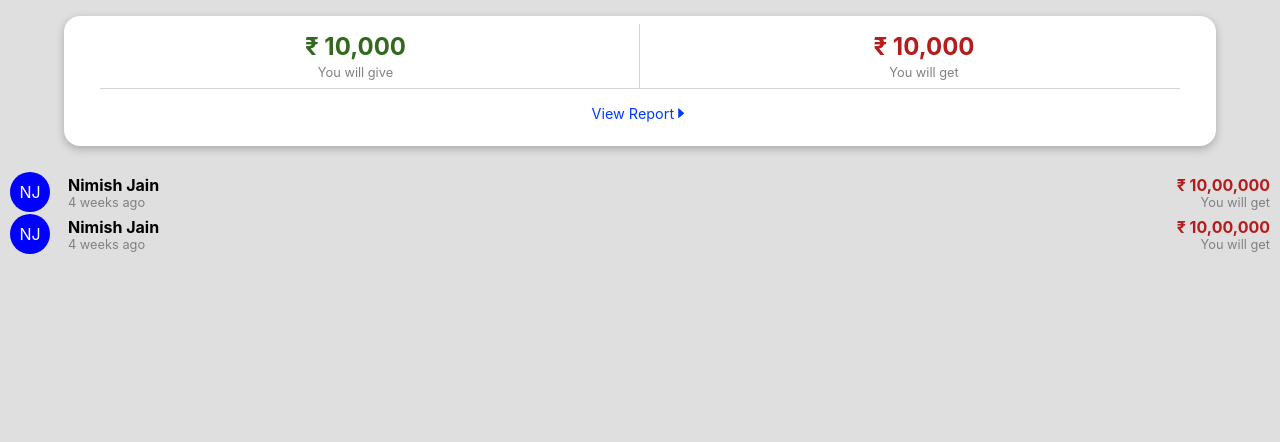
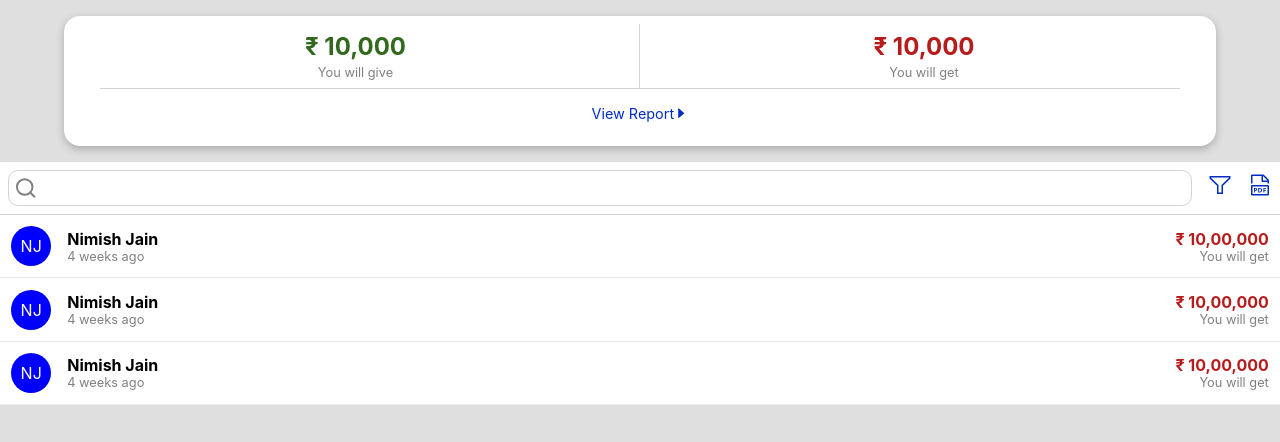
Before and after one commit to nimishjn/transactions-app, a React (Create React App) app: page /home in a window 1280 px wide. Shown: the top 442 px of the page. Built offline with nearby package versions, Linux system fonts and the light colour scheme.

Commit message:
feat: Home page design

```diff
--- a/src/App.css
+++ b/src/App.css
@@ -1,6 +1,7 @@
 :root {
-    --primary: rgb(0, 60, 255);
+    --primary: rgb(0, 46, 196);
     --secondary: rgb(0, 102, 255);
     --get-color: #b71c1c;
     --give-color: #33691e;
+    --gray: #ebebeb;
 }
--- /dev/null
+++ b/src/components/Home/CustomerRow.jsx
@@ -0,0 +1,28 @@
+import React from "react";
+import { CTableRow } from "./HomeElements";
+
+const CustomerRow = ({ e }) => {
+  return (
+    <CTableRow id={`customer${e}`}>
+      <div width="2.5rem">
+        <span className="customer-profile">NJ</span>
+      </div>
+      <div className="customer-name">
+        <h2>Nimish Jain</h2>
+        <p>4 weeks ago</p>
+      </div>
+      <div className="customer-amount-wrap">
+        <h2
+          style={{
+            color: "var(--get-color)",
+          }}
+        >
+          ₹ 10,00,000
+        </h2>
+        <p>You will get</p>
+      </div>
+    </CTableRow>
+  );
+};
+
+export default CustomerRow;
--- a/src/components/Home/CustomerTable.jsx
+++ b/src/components/Home/CustomerTable.jsx
@@ -1,48 +1,28 @@
 import React from "react";
-import { CTable, CTableRow } from "./HomeElements";
+import { CTable, TableTop } from "./HomeElements";
+import { FiSearch } from "react-icons/fi";
+import { VscFilter, VscFilePdf } from "react-icons/vsc";
+import CustomerRow from "./CustomerRow";
 
 const CustomerTable = () => {
   return (
     <>
       <CTable>
-        <CTableRow>
-          <td width="2.5rem">
-            <span className="customer-profile">NJ</span>
-          </td>
-          <td className="customer-name">
-            <h2>Nimish Jain</h2>
-            <p>4 weeks ago</p>
-          </td>
-          <td className="customer-amount-wrap">
-            <h2
-              style={{
-                color: "var(--get-color)",
-              }}
-            >
-              ₹ 10,00,000
-            </h2>
-            <p>You will get</p>
-          </td>
-        </CTableRow>
-        <CTableRow>
-          <td width="2.5rem">
-            <span className="customer-profile">NJ</span>
-          </td>
-          <td className="customer-name">
-            <h2>Nimish Jain</h2>
-            <p>4 weeks ago</p>
-          </td>
-          <td className="customer-amount-wrap">
-            <h2
-              style={{
-                color: "var(--get-color)",
-              }}
-            >
-              ₹ 10,00,000
-            </h2>
-            <p>You will get</p>
-          </td>
-        </CTableRow>
+        <TableTop>
+          <div className="customer-filter-box">
+            <FiSearch className="search-button" />
+            <input className="customer-search" type="text" />
+          </div>
+          <div className="customer-filter">
+            <VscFilter />
+          </div>
+          <div className="customer-pdf">
+            <VscFilePdf />
+          </div>
+        </TableTop>
+        {[1, 2, 3].map((e) => (
+          <CustomerRow e={e} />
+        ))}
       </CTable>
     </>
   );
--- a/src/components/Home/HomeElements.js
+++ b/src/components/Home/HomeElements.js
@@ -60,14 +60,60 @@ export const ViewReport = styled.div`
   cursor: pointer;
 `;
 
-export const CTable = styled.table`
+export const CTable = styled.div`
+  width: 100%;
+  background-color: white;
+  display: flex;
+  flex-direction: column;
+  align-items: center;
+`;
+
+export const TableTop = styled.div`
+  display: flex;
+  align-items: center;
+  gap: 1rem;
   width: 100%;
   padding: 0.5rem;
+  border-bottom: 1px solid lightgray;
+
+  .customer-filter-box {
+    display: flex;
+    flex-grow: 1;
+    align-items: center;
+    gap: 0.5rem;
+    border: 1px solid lightgray;
+    padding: 5px;
+    border-radius: 10px;
+  }
+
+  .search-button {
+    font-size: 1.5rem;
+    color: gray;
+  }
+
+  .customer-search {
+    width: 100%;
+    border: none;
+    outline: none;
+    font-size: 0.9rem;
+  }
+
+  .customer-filter,
+  .customer-pdf {
+    cursor: pointer;
+    font-size: 1.5rem;
+    color: var(--primary);
+  }
 `;
 
-export const CTableRow = styled.tr`
+export const CTableRow = styled.div`
   width: 100%;
-  padding: 1rem 0;
+  display: flex;
+  align-items: center;
+  justify-content: flex-start;
+  gap: 1rem;
+  border-bottom: 1px solid var(--gray);
+  padding: 0.7rem;
 
   h2 {
     font-size: 1rem;
@@ -88,13 +134,20 @@ export const CTableRow = styled.tr`
     color: white;
     background-color: blue;
     border-radius: 50%;
-    margin-right: 1rem;
   }
 
   .customer-name {
+    flex-grow: 1;
+    text-overflow: ellipsis;
+    overflow: hidden;
+    white-space: nowrap;
+    min-width: 1rem;
   }
 
   .customer-amount-wrap {
+    width: fit-content;
+    justify-self: flex-end;
     text-align: end;
+    min-width: fit-content;
   }
 `;
```
